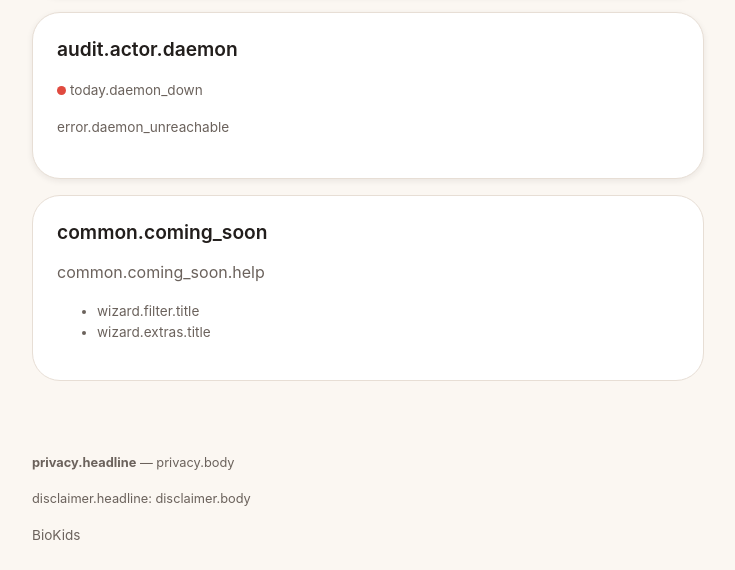
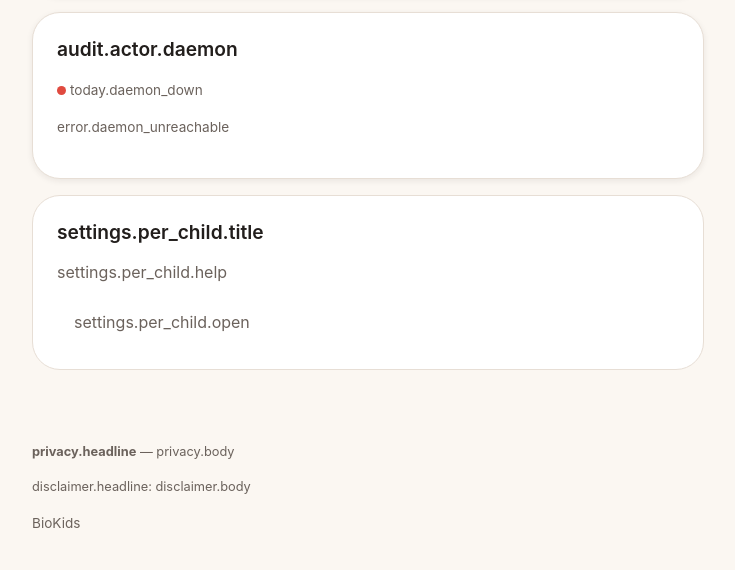
Before and after one commit to bilalgurkansanli/BioKids, a Python web app: template src/biokids_panel/templates/settings.html in a window 1280 px wide. Shown: the part 2967-3537 px from the top of the page, without its empty margins (272-1007 px from the left). After the commit the page ends 3495 px from the top, so only its background shows below. Run offline with Jinja, Linux system fonts and the light colour scheme; the template is opened without the code that fills it, so the values that code supplies are empty; some web fonts are replaced.

Commit message:
fix(panel): no "coming soon" card for what has come
Settings ended with "Bu bölüm yakında", listing site blocking and the
voices and AI, all of which exist: sites and blocked searches, apps,
time rules and the assistant are on each child's own page, and the
voices have their own card above. The card now says so and links to
Children; the coming-soon strings are gone.

Co-Authored-By: Claude Opus 5.5 <noreply@anthropic.com>

```diff
--- a/src/biokids_panel/templates/settings.html
+++ b/src/biokids_panel/templates/settings.html
@@ -166,12 +166,12 @@
     {% endif %}
   </section>
 
+  {# Where a parent who looks here for sites or the assistant finds them: they
+     are each child's own (D-167, D-202, D-165). This card said "coming soon"
+     about both long after they came. #}
   <section class="card card--flat">
-    <h2>{{ _('common.coming_soon') }}</h2>
-    <p class="muted">{{ _('common.coming_soon.help') }}</p>
-    <ul class="muted small">
-      <li>{{ _('wizard.filter.title') }}</li>
-      <li>{{ _('wizard.extras.title') }}</li>
-    </ul>
+    <h2>{{ _('settings.per_child.title') }}</h2>
+    <p class="muted">{{ _('settings.per_child.help') }}</p>
+    <a class="btn btn--quiet" href="/children">{{ _('settings.per_child.open') }}</a>
   </section>
 {% endblock %}
```
Also changed, not shown: tests/test_panel.py (+15 -0 lines), src/biokids_core/locale/en/LC_MESSAGES/biokids.po, src/biokids_core/locale/tr/LC_MESSAGES/biokids.po.
